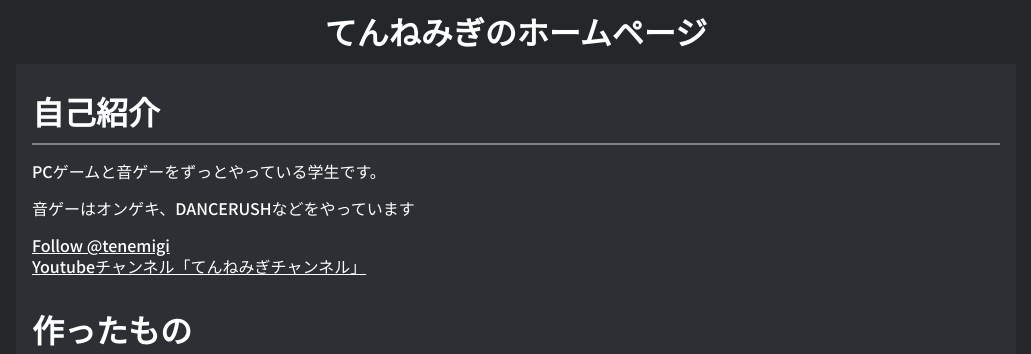
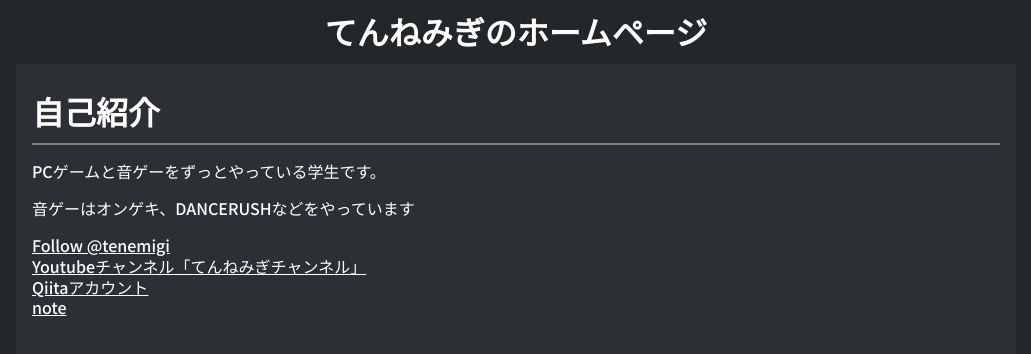
Before and after one commit to tennemigi/tennemigi, a plain HTML site: page index.html in a window 1280 px wide. Shown: the top 354 px of the page, without its empty margins (124-1155 px from the left). Drawn offline with Linux system fonts and the light colour scheme.

Commit message:
add qiita and note

```diff
--- a/index.html
+++ b/index.html
@@ -19,8 +19,10 @@
         <p>PCゲームと音ゲーをずっとやっている学生です。</p>
         <p>音ゲーはオンゲキ、DANCERUSHなどをやっています</p>
         <a href="https://twitter.com/tenemigi?ref_src=twsrc%5Etfw" class="twitter-follow-button" data-show-count="false">Follow @tenemigi</a><script async src="https://platform.twitter.com/widgets.js" charset="utf-8"></script><br>
-        <a href="https://www.youtube.com/channel/UCYfyl_CCPQMNpWzQ3IaYWjQ">Youtubeチャンネル「てんねみぎチャンネル」</a>
-        <br><br>
+        <a href="https://www.youtube.com/channel/UCYfyl_CCPQMNpWzQ3IaYWjQ">Youtubeチャンネル「てんねみぎチャンネル」</a><br>
+        <a href="https://qiita.com/tenemigi">Qiitaアカウント</a><br>
+        <a href="https://note.com/tenemigi">note</a><br>
+        <br>
         <h1>作ったもの</h1>
         <hr noshade>
         <h2>動画</h2>
```
